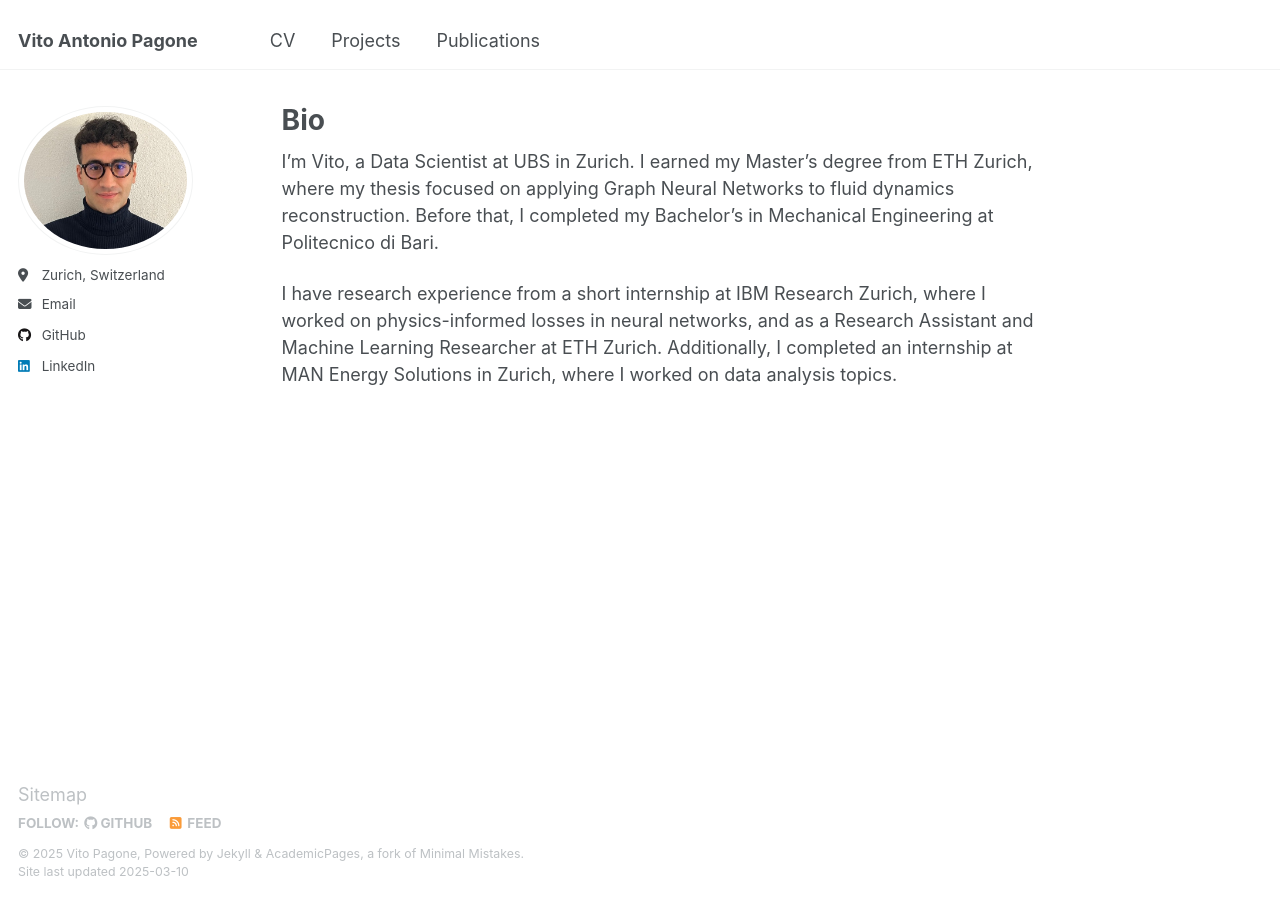
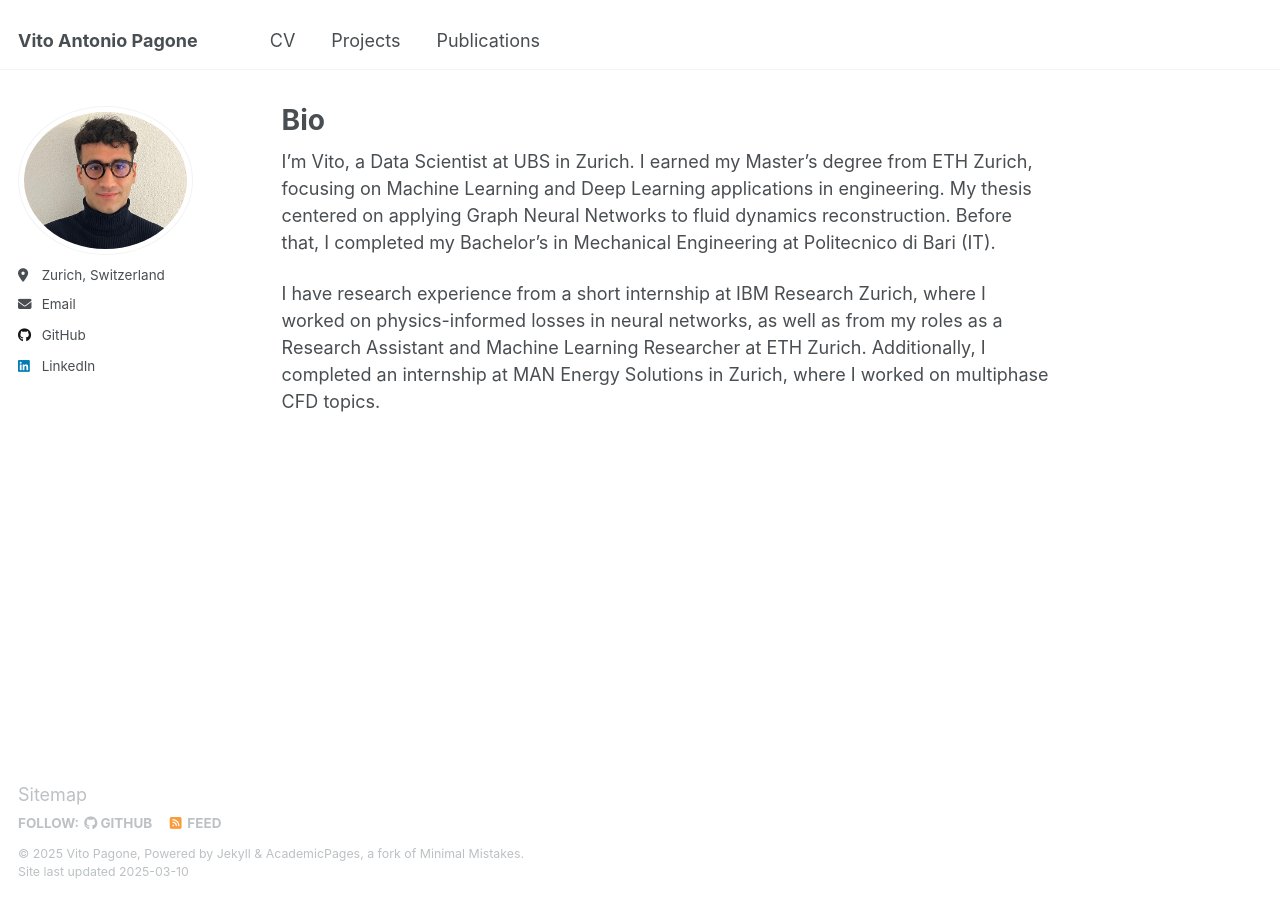
Before and after one commit to VitoAntonioPagone/vitoantoniopagone.github.io, a Jekyll site: the page built from _pages/about.md, in a window 1280 px wide. Built offline with Jekyll 4.4.1, drawn with Linux system fonts in a browser that asks for light colours.

Commit message:
Modified about

```diff
--- a/_pages/about.md
+++ b/_pages/about.md
@@ -6,7 +6,6 @@ redirect_from:
   - /about/
   - /about.html
 ---
+I’m Vito, a Data Scientist at UBS in Zurich. I earned my Master’s degree from ETH Zurich, focusing on Machine Learning and Deep Learning applications in engineering. My thesis centered on applying Graph Neural Networks to fluid dynamics reconstruction. Before that, I completed my Bachelor's in Mechanical Engineering at Politecnico di Bari (IT).
 
-I’m Vito, a Data Scientist at UBS in Zurich. I earned my Master’s degree from ETH Zurich, where my thesis focused on applying Graph Neural Networks to fluid dynamics reconstruction. Before that, I completed my Bachelor’s in Mechanical Engineering at Politecnico di Bari.
-
-I have research experience from a short internship at IBM Research Zurich, where I worked on physics-informed losses in neural networks, and as a Research Assistant and Machine Learning Researcher at ETH Zurich. Additionally, I completed an internship at MAN Energy Solutions in Zurich, where I worked on data analysis topics.
+I have research experience from a short internship at IBM Research Zurich, where I worked on physics-informed losses in neural networks, as well as from my roles as a Research Assistant and Machine Learning Researcher at ETH Zurich. Additionally, I completed an internship at MAN Energy Solutions in Zurich, where I worked on multiphase CFD topics.
```
